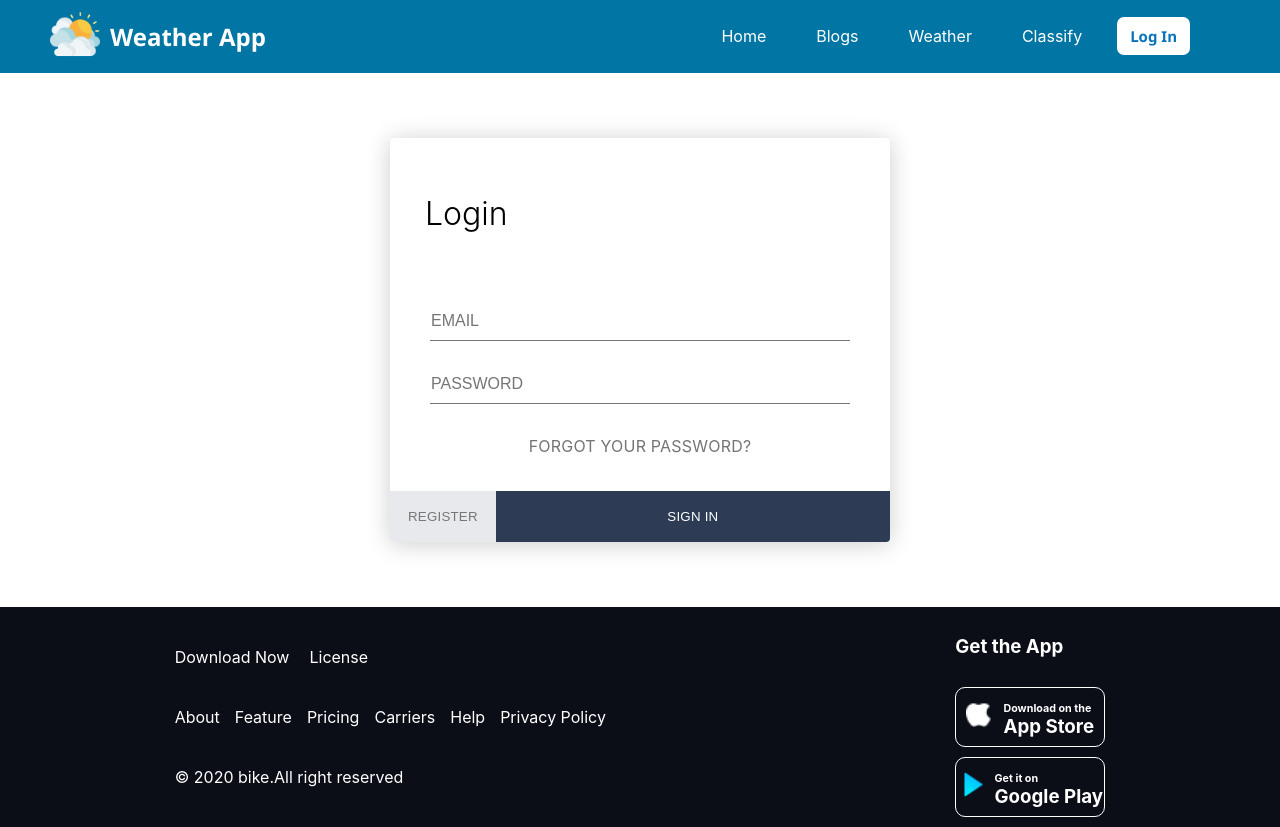
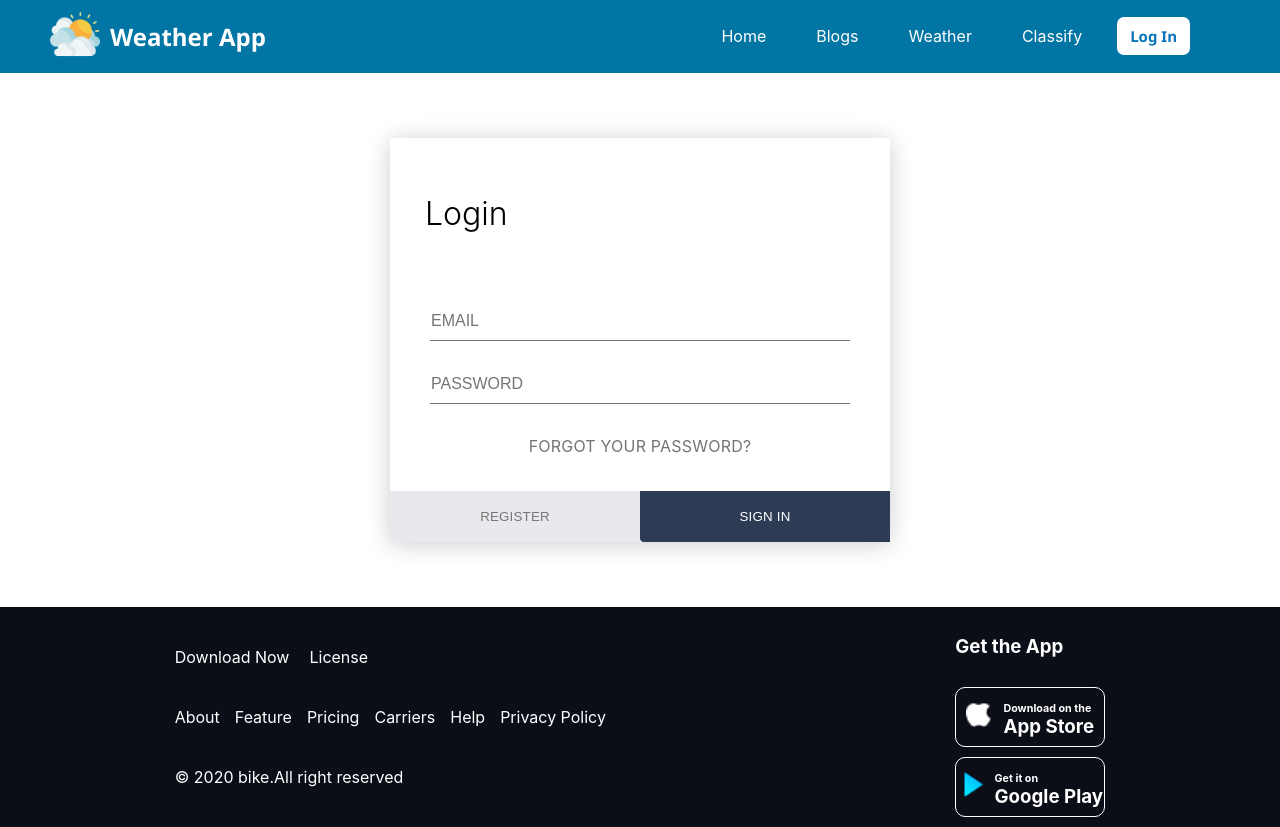
Before and after one commit to TanvirRubayed-code/weather_detection, a Next.js app: page /login in a window 1280 px wide. Built offline with nearby package versions, Linux system fonts and the light colour scheme.

Commit message:
login page button design break solved

```diff
--- a/pages/login.js
+++ b/pages/login.js
@@ -26,10 +26,14 @@ function Login() {
             </a>
           </div>
           <div className={styles.action}>
-            <Link href="/signup">
+            <Link className={styles.action_button} href="/signup">
               <button>Register</button>
             </Link>
-            <button>Sign in</button>
+
+            <Link className={styles.action_button} href="#">
+              <button className={styles.login_button}>Sign in</button>
+            </Link>
+
             <Link href="/login"></Link>
           </div>
         </form>
--- a/styles/Login.module.css
+++ b/styles/Login.module.css
@@ -80,7 +80,7 @@
 }
 
 .login_form .action button {
-  width: 100%;
+  width: 250px;
   border: none;
   padding: 18px;
   font-family: 'Rubik', sans-serif;
@@ -110,3 +110,10 @@
 .login_form .action button:nth-child(2):hover {
   background: #3c4d6d;
 }
+.login_button {
+  background-color: #2d3b55 !important;
+  color: #fff !important;
+}
+.login_button:hover {
+  background: #3c4d6d !important;
+}
--- a/styles/Register.module.css
+++ b/styles/Register.module.css
@@ -78,6 +78,9 @@
     -webkit-box-direction: normal;
     flex-direction: row;
   }
+  .action button {
+    color: white !important;
+  }
 
   .register_form .action button {
     width: 100%;
```
